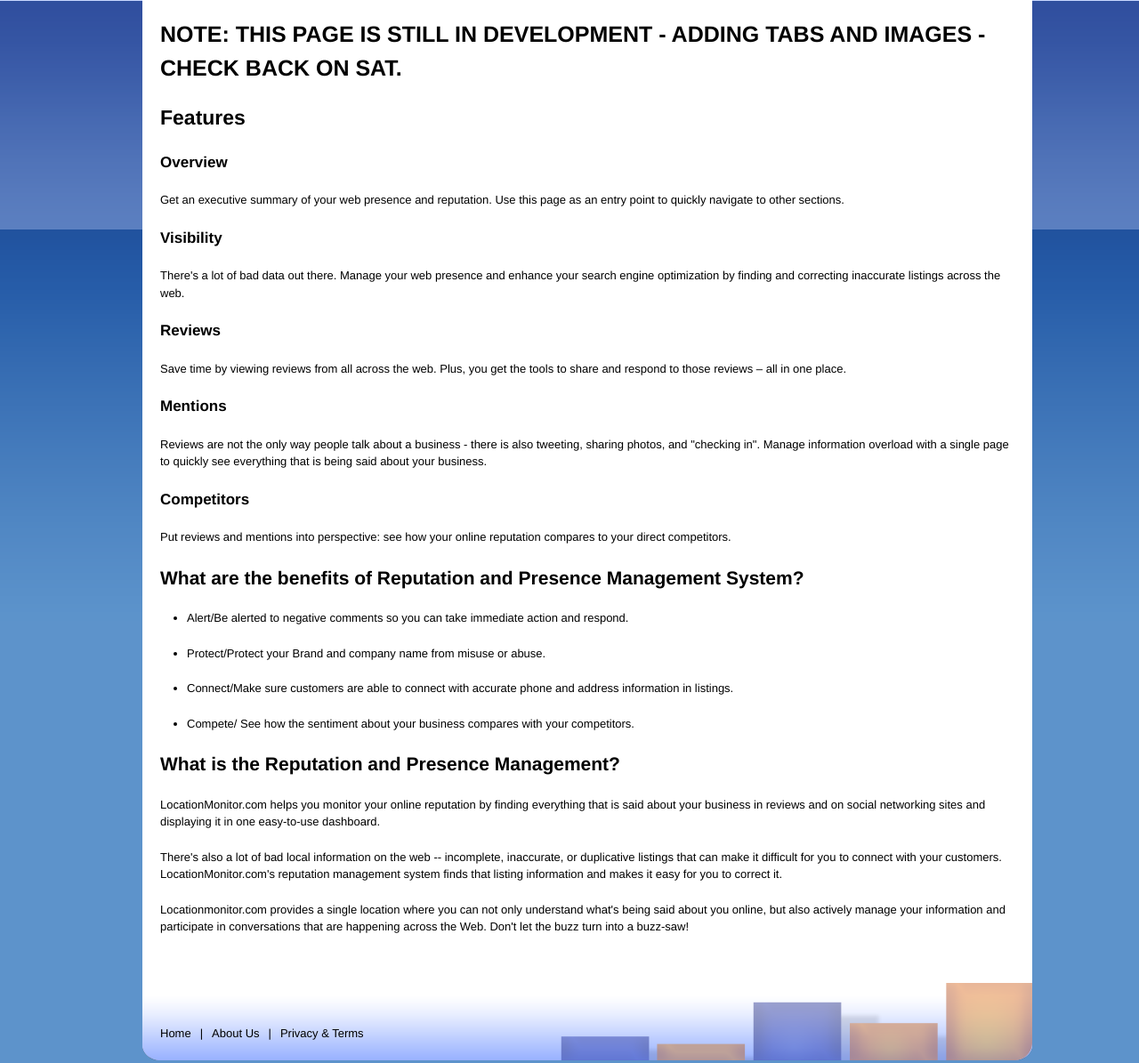
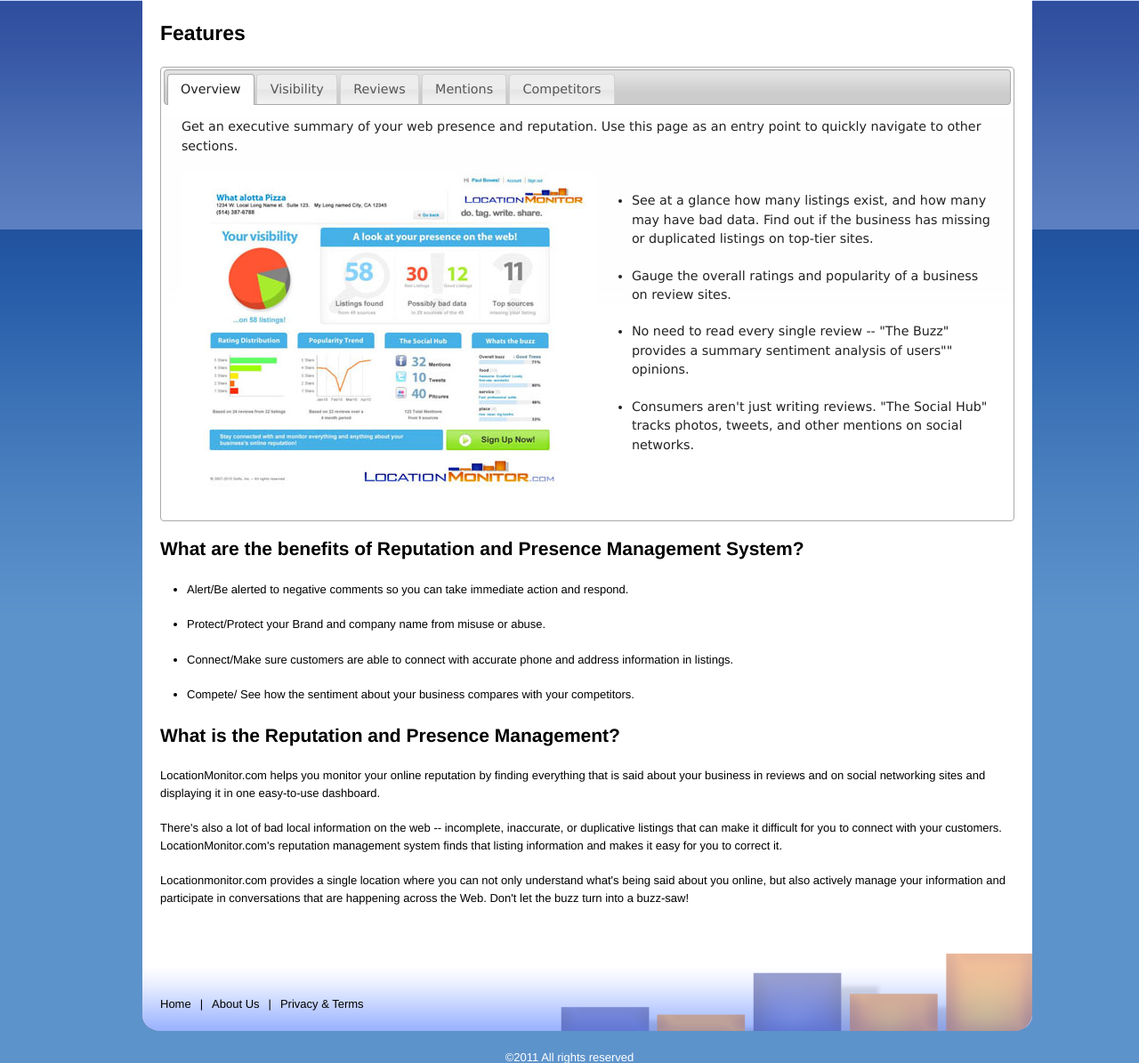
Before and after one commit to cbeck/YellowBot, a CodeIgniter app: page /pages/features in a window 1280 px wide. Shown: the part 124-1319 px from the top of the page at 89% size. Run offline with CodeIgniter, Linux system fonts and the light colour scheme; some libraries are stand-ins or nearby versions.

Commit message:
first features tab implemented and images added. Rest to come tonight.

```diff
--- a/web/assets/stylesheets/styles.css
+++ b/web/assets/stylesheets/styles.css
@@ -83,10 +83,27 @@ h1#logo {
 #nav_secondary {
   margin-top: 40px;
 }
+
 #copyright {
   margin-top: 20px;
   color: #fff;
 }
+
+#tabs {
+  margin-bottom: 15px;
+}
+
+#tabs a {
+  text-decoration: none;
+}
+
+#tabs a:hover {
+  color: #000;
+}
+
+.tabs img { margin-right: 40px;}
+.tabs ul { padding-top: 20px;}
+.tabs li { margin-bottom: 20px;}
 
 label { width: 150px;}
 fieldset { border: 1px solid #ccc; background-color: #f4f7ff; padding: 10px; border-radius: 5px; -moz-border-radius: 5px;}
--- a/web/views/static/features.php
+++ b/web/views/static/features.php
@@ -7,18 +7,44 @@
   <div id="canvas" class="container_12">
     <?php include(dirname(__FILE__)."/../includes/header.inc"); ?>
     <div id="main" class="container_12">
-      <h1>NOTE: THIS PAGE IS STILL IN DEVELOPMENT - ADDING TABS AND IMAGES - CHECK BACK ON SAT.</h1>
       <h2>Features</h2>
-      <h5>Overview</h5>
-      <p>Get an executive summary of your web presence and reputation. Use this page as an entry point to quickly navigate to other sections.</p>
-      <h5>Visibility</h5>
-      <p>There's a lot of bad data out there. Manage your web presence and enhance your search engine optimization by finding and correcting inaccurate listings across the web.</p>
-      <h5>Reviews</h5>
-      <p>Save time by viewing reviews from all across the web. Plus, you get the tools to share and respond to those reviews – all in one place.</p>
-      <h5>Mentions</h5>
-      <p>Reviews are not the only way people talk about a business - there is also tweeting, sharing photos, and "checking in". Manage information overload with a single page to quickly see everything that is being said about your business.</p>
-      <h5>Competitors</h5>
-      <p>Put reviews and mentions into perspective: see how your online reputation compares to your  direct competitors.</p>
+      <div id="tabs">
+        <ul>
+          <li><a href="#overview">Overview</a></li>
+          <li><a href="#visibility">Visibility</a></li>
+          <li><a href="#reviews">Reviews</a></li>
+          <li><a href="#mentions">Mentions</a></li>
+          <li><a href="#competitors">Competitors</a></li>
+        </ul>
+        <div id="overview" class="tabs">
+          <p>Get an executive summary of your web presence and reputation. Use this page as an entry point to quickly navigate to other sections.</p>
+            <img src="../assets/images/Locationmonitor_Overview.jpg" style="float:left;"/>
+            <ul>
+              <li>See at a glance how many listings exist, and how many may have bad data. Find out if the business has missing or duplicated listings on top-tier sites.</li>
+              <li>Gauge the overall ratings and popularity of a business on review sites.</li>
+              <li>No need to read every single review -- "The Buzz" provides a summary sentiment analysis of users"" opinions.</li>
+              <li>Consumers aren't just writing reviews. "The Social Hub" tracks photos, tweets, and other mentions on social networks.</li>
+            </ul>
+            <div class="clear"></div>
+        </div>
+        <div id="visibility" class="tabs">
+          <p>There's a lot of bad data out there. Manage your web presence and enhance your search engine optimization by finding and correcting inaccurate listings across the web.</p>
+          <img src="../assets/images/Locationmonitor_Visibility.jpg"/>
+        </div>
+        <div id="reviews" class="tabs">
+          <p>Save time by viewing reviews from all across the web. Plus, you get the tools to share and respond to those reviews – all in one place.</p>
+          <img src="../assets/images/Locationmonitor_Reviews.jpg"/>
+        </div>
+        <div id="mentions" class="tabs">
+          <p>Reviews are not the only way people talk about a business - there is also tweeting, sharing photos, and "checking in". Manage information overload with a single page to quickly see everything that is being said about your business.</p>
+          <img src="../assets/images/Locationmonitor_Mentions.jpg"/>
+        </div>
+        <div id="competitors" class="tabs">
+          <p>Put reviews and mentions into perspective: see how your online reputation compares to your  direct competitors.</p>
+          <img src="../assets/images/Locationmonitor_Competitors.jpg"/>
+          <img src="../assets/images/Locationmonitor_Competitors_2.jpg"/>
+        </div>
+      </div>
 
       <h3>What are the benefits of Reputation and Presence Management System?</h3>
       <ul>
@@ -35,5 +61,10 @@
     </div>
     <?php include(dirname(__FILE__)."/../includes/footer.inc"); ?>
   </div>
+  <script>
+  	$(function() {
+  		$( "#tabs" ).tabs();
+  	});
+  </script>
 </body>
 </html>
```
Also changed, not shown: web/assets/images/Locationmonitor_Competitors.jpg (added), web/assets/images/Locationmonitor_Competitors_2.jpg (added), web/assets/images/Locationmonitor_Mentions.jpg (added), web/assets/images/Locationmonitor_Overview.jpg (added), web/assets/images/Locationmonitor_Reviews.jpg (added), web/assets/images/Locationmonitor_Visibility.jpg (added), 1 other file.
